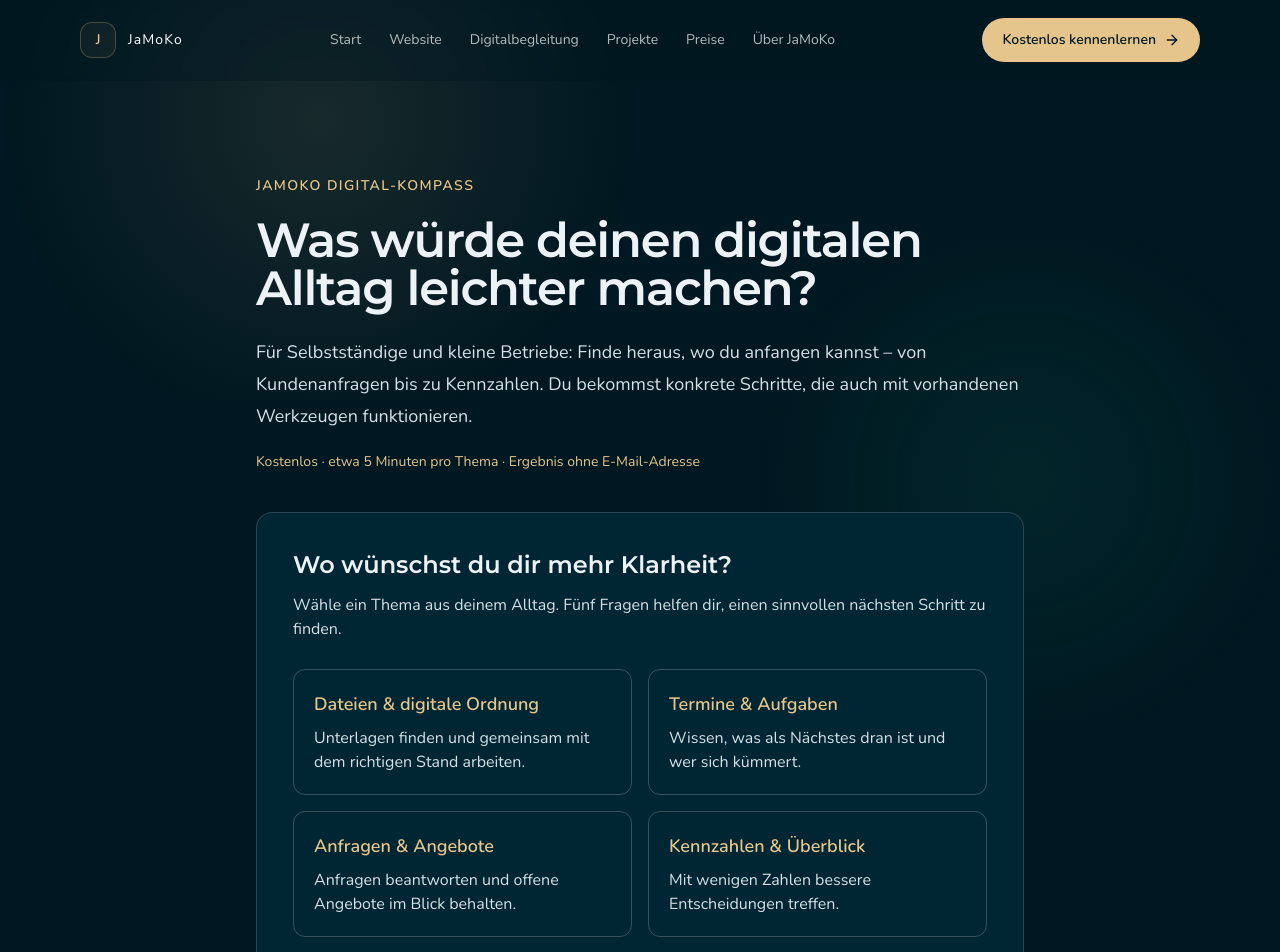
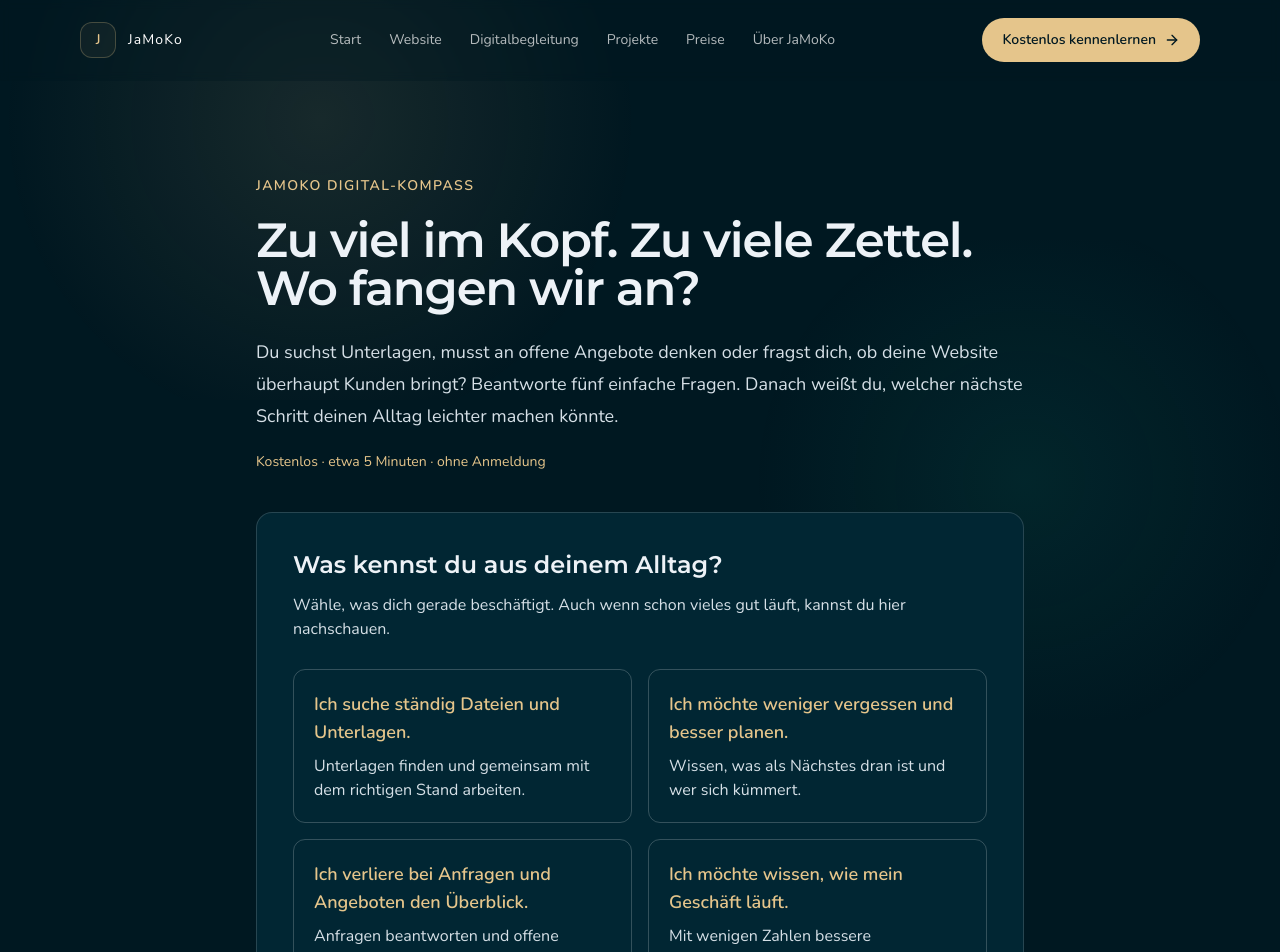
Before and after one commit to Jamoko112026/Jamoko-v1, a Next.js app: page /digital-kompass in a window 1280 px wide. Shown: the top 952 px of the page. Built offline with nearby package versions, Linux system fonts and the light colour scheme.

Commit message:
Make Digital-Kompass copy personal and grounded in customer everyday work

```diff
--- a/app/digital-kompass/page.tsx
+++ b/app/digital-kompass/page.tsx
@@ -12,9 +12,9 @@ export default function DigitalKompassPage() {
   return <section className="px-4 py-14 sm:px-6 md:py-20">
     <div className="mx-auto max-w-3xl">
       <p className="text-sm font-semibold uppercase tracking-widest text-calm-gold">JaMoKo Digital-Kompass</p>
-      <h1 className="mt-5 text-4xl font-semibold tracking-tight text-calm-ink sm:text-5xl">Was würde deinen digitalen Alltag leichter machen?</h1>
-      <p className="mt-6 text-lg leading-8 text-calm-muted">Für Selbstständige und kleine Betriebe: Finde heraus, wo du anfangen kannst – von Kundenanfragen bis zu Kennzahlen. Du bekommst konkrete Schritte, die auch mit vorhandenen Werkzeugen funktionieren.</p>
-      <p className="mt-5 text-sm font-medium text-calm-gold">Kostenlos · etwa 5 Minuten pro Thema · Ergebnis ohne E-Mail-Adresse</p>
+      <h1 className="mt-5 text-4xl font-semibold tracking-tight text-calm-ink sm:text-5xl">Zu viel im Kopf. Zu viele Zettel. Wo fangen wir an?</h1>
+      <p className="mt-6 text-lg leading-8 text-calm-muted">Du suchst Unterlagen, musst an offene Angebote denken oder fragst dich, ob deine Website überhaupt Kunden bringt? Beantworte fünf einfache Fragen. Danach weißt du, welcher nächste Schritt deinen Alltag leichter machen könnte.</p>
+      <p className="mt-5 text-sm font-medium text-calm-gold">Kostenlos · etwa 5 Minuten · ohne Anmeldung</p>
       <DigitalKompass />
       <noscript><p className="mt-6 text-calm-ink">Der interaktive Check benötigt JavaScript. Alternativ kannst du dein Anliegen direkt mit Mo besprechen.</p></noscript>
       <p className="mt-8 text-calm-muted">Lieber direkt sprechen? <Link href="/kontakt" className="text-calm-gold underline">Kontakt zu JaMoKo</Link></p>
--- a/src/components/landing/kompass/DigitalKompass.tsx
+++ b/src/components/landing/kompass/DigitalKompass.tsx
@@ -39,11 +39,11 @@ export function DigitalKompass() {
 
   return <div className="mt-10 rounded-2xl border border-white/15 bg-calm-panel p-5 sm:p-9">
     {!topic ? <>
-      <h2 ref={heading} tabIndex={-1} className="text-2xl font-semibold text-calm-ink">Wo wünschst du dir mehr Klarheit?</h2>
-      <p className="mt-3 text-calm-muted">Wähle ein Thema aus deinem Alltag. Fünf Fragen helfen dir, einen sinnvollen nächsten Schritt zu finden.</p>
+      <h2 ref={heading} tabIndex={-1} className="text-2xl font-semibold text-calm-ink">Was kennst du aus deinem Alltag?</h2>
+      <p className="mt-3 text-calm-muted">Wähle, was dich gerade beschäftigt. Auch wenn schon vieles gut läuft, kannst du hier nachschauen.</p>
       <div className="mt-7 grid gap-4 sm:grid-cols-2">
         {topics.map(t => <button key={t.id} onClick={() => { setTopicId(t.id); setNotice(''); }} className="rounded-xl border border-white/20 p-5 text-left hover:border-calm-gold focus-visible:outline focus-visible:outline-2 focus-visible:outline-offset-4 focus-visible:outline-calm-gold">
-          <span className="block text-lg font-semibold text-calm-gold">{t.title}</span>
+          <span className="block text-lg font-semibold text-calm-gold">{t.invitation}</span>
           <span className="mt-2 block leading-6 text-calm-muted">{t.intro}</span>
         </button>)}
       </div>
@@ -51,17 +51,17 @@ export function DigitalKompass() {
       <p className="text-sm font-semibold text-calm-gold">Dein Ergebnis · {topic.title}</p>
       <h2 ref={heading} tabIndex={-1} className="mt-4 text-2xl font-semibold text-calm-ink sm:text-3xl">{result.title}</h2>
       <p className="mt-4 leading-7 text-calm-muted">{result.reason}</p>
-      <p className="mt-3 text-sm leading-6 text-calm-muted">Diese Orientierung beruht ausschließlich auf deinen Antworten. Wir haben keine Systeme oder Website technisch geprüft.</p>
+      <p className="mt-3 text-sm leading-6 text-calm-muted">Das Ergebnis beruht auf deinen Antworten. Deine Programme oder deine Website haben wir dabei nicht technisch geprüft.</p>
       <h3 className="mt-8 text-lg font-semibold text-calm-gold">{result.kind === 'action' ? 'Dein erster Schritt – und was danach helfen kann' : 'So kannst du weitermachen'}</h3>
       <ol className="mt-4 list-decimal space-y-4 pl-6 leading-7 text-calm-ink">{result.steps.map(s => <li key={s}>{s}</li>)}</ol>
-      {result.metric && <aside className="mt-7 rounded-xl border border-calm-green/30 p-5"><h3 className="font-semibold text-calm-gold">Eine Kennzahl, die dir helfen kann</h3><p className="mt-2 leading-7 text-calm-muted">{result.metric}</p></aside>}
+      {result.metric && <aside className="mt-7 rounded-xl border border-calm-green/30 p-5"><h3 className="font-semibold text-calm-gold">Woran du merken kannst, ob es besser läuft</h3><p className="mt-2 leading-7 text-calm-muted">{result.metric}</p></aside>}
       <details className="mt-7 text-calm-muted"><summary className="cursor-pointer py-3 font-semibold text-calm-ink">Deine Antworten ansehen</summary><dl className="space-y-4">{topic.questions.map((q,i) => <div key={q.title}><dt>{q.title}</dt><dd className="mt-1 text-calm-gold">{choices.find(c => c.value === answers[i])?.label}</dd></div>)}</dl></details>
       <div className="mt-6 flex flex-wrap gap-3"><button className={button} onClick={download}>Ergebnis herunterladen</button><button className={secondary} onClick={() => { setStep(0); setNotice(''); }}>Antworten ändern</button></div>
       <section className="mt-10 border-t border-white/15 pt-8" aria-labelledby="kompass-help">
-        <h3 id="kompass-help" className="text-xl font-semibold text-calm-ink">Möchtest du Unterstützung von Mo?</h3>
-        <p className="mt-3 leading-7 text-calm-muted">Wir können dein Ergebnis gemeinsam einordnen oder einen klar abgegrenzten Schritt umsetzen. Du bekommst vor einer Beauftragung ein Angebot mit Umfang und Preis. Diese Anfrage ist unverbindlich.</p>
+        <h3 id="kompass-help" className="text-xl font-semibold text-calm-ink">Soll ich dir dabei helfen?</h3>
+        <p className="mt-3 leading-7 text-calm-muted">Ich bin Mo. Wir schauen gemeinsam, was du schon nutzt und was dir fehlt. Vor einer Zusammenarbeit klären wir, was ich für dich übernehme und was es kostet. Mit deiner Anfrage gehst du keine Verpflichtung ein.</p>
         <label className="mt-5 flex cursor-pointer items-start gap-3 text-calm-ink"><input type="checkbox" checked={includeSummary} onChange={e => setIncludeSummary(e.target.checked)} className="mt-1 h-5 w-5 shrink-0 accent-[#E5C58B]" /><span>Meine Antworten und das Ergebnis in die E-Mail übernehmen (freiwillig).</span></label>
-        <a className={`${button} mt-5`} href={`mailto:moin@jamoko.de?subject=${encodeURIComponent(`Digital-Kompass: ${topic.title}`)}&body=${encodeURIComponent(mailBody)}`} onClick={() => setNotice('Dein E-Mail-Programm wird geöffnet. Prüfe den Entwurf und sende ihn dort selbst ab. Hier wurde keine Nachricht versendet.')}>Anfrage im E-Mail-Programm vorbereiten</a>
+        <a className={`${button} mt-5`} href={`mailto:moin@jamoko.de?subject=${encodeURIComponent(`Digital-Kompass: ${topic.title}`)}&body=${encodeURIComponent(mailBody)}`} onClick={() => setNotice('Dein E-Mail-Programm wird geöffnet. Prüfe den Entwurf und sende ihn dort selbst ab. Hier wurde keine Nachricht versendet.')}>Mo eine Anfrage schreiben</a>
         <p className="mt-3 text-sm leading-6 text-calm-muted">Du prüfst und versendest die Nachricht selbst. Es wird kein Newsletter abonniert. Falls sich kein E-Mail-Programm öffnet: Schreib an <a className="text-calm-gold underline" href="mailto:moin@jamoko.de">moin@jamoko.de</a> und füge bei Bedarf dein heruntergeladenes Ergebnis hinzu.</p>
         <Link href="/datenschutz" className="mt-3 inline-block text-sm text-calm-gold underline">Hinweise zum Datenschutz</Link>
       </section>
--- a/src/components/landing/kompass/model.ts
+++ b/src/components/landing/kompass/model.ts
@@ -1,51 +1,51 @@
 export const choices = [
-  { value: 'yes', label: 'Ja, das funktioniert zuverlässig' },
-  { value: 'partly', label: 'Teilweise – es hakt noch' },
-  { value: 'no', label: 'Nein, bisher nicht' },
-  { value: 'unknown', label: 'Das weiß ich noch nicht' },
-  { value: 'na', label: 'Für mich nicht relevant' },
+  { value: 'yes', label: 'Ja, meistens' },
+  { value: 'partly', label: 'Mal so, mal so' },
+  { value: 'no', label: 'Nein, das klappt noch nicht' },
+  { value: 'unknown', label: 'Weiß ich nicht' },
+  { value: 'na', label: 'Brauche ich gerade nicht' },
 ] as const;
 export type Answer = typeof choices[number]['value'];
 export type Question = { title: string; tip: string; action: string };
-export type Topic = { id: string; title: string; intro: string; questions: Question[]; metric: string };
+export type Topic = { id: string; title: string; invitation: string; intro: string; questions: Question[]; metric: string };
 const q = (title: string, action: string, tip: string): Question => ({ title, action, tip });
 export const topics: Topic[] = [
-  { id: 'ordnung', title: 'Dateien & digitale Ordnung', intro: 'Unterlagen finden und gemeinsam mit dem richtigen Stand arbeiten.', metric: 'Suchzeit: Miss bei fünf typischen Unterlagen die Minuten bis zum Fund. Wiederhole das nach zwei Wochen. Keine vertraulichen Dateinamen notieren.', questions: [
+  { id: 'ordnung', title: 'Dateien & digitale Ordnung', invitation: 'Ich suche ständig Dateien und Unterlagen.', intro: 'Unterlagen finden und gemeinsam mit dem richtigen Stand arbeiten.', metric: 'Suchzeit: Miss bei fünf typischen Unterlagen die Minuten bis zum Fund. Wiederhole das nach zwei Wochen. Keine vertraulichen Dateinamen notieren.', questions: [
     q('Findest du wichtige Unterlagen an einem festen Ort?', 'Wähle für einen laufenden Auftrag einen gemeinsamen Ablageort. Verlinke vorhandene Dateien, statt sofort alles umzuziehen.', 'Zum Beispiel Angebote, Rechnungen und Projektunterlagen.'),
     q('Erkennst du eindeutig die aktuelle Version?', 'Vereinbare für neue Dateien ein Muster wie Datum_Projekt_Inhalt. Kennzeichne einen verbindlichen Arbeitsstand.', 'Auch dann, wenn mehrere Personen daran arbeiten.'),
     q('Sind Zugriffsrechte nachvollziehbar vergeben?', 'Prüfe an einem Projekt, wer Zugriff braucht. Halte die zuständige Person fest und überprüfe unnötige Freigaben.', 'Nur die Personen, die diese Unterlagen benötigen.'),
     q('Gibt es eine Sicherung, aus der du Dateien wiederherstellen kannst?', 'Kläre, welche Sicherung vorhanden ist. Teste mit einer unkritischen Testdatei die Wiederherstellung, bevor du dich darauf verlässt.', 'Eine synchronisierte Ablage allein beantwortet diese Frage noch nicht.'),
     q('Gibt es eine Person, die die Ablage regelmäßig pflegt?', 'Lege eine verantwortliche Person und zehn Minuten pro Woche für neue Unterlagen fest.', 'Bei einem Einzelbetrieb kannst du das selbst sein.'),
   ]},
-  { id: 'aufgaben', title: 'Termine & Aufgaben', intro: 'Wissen, was als Nächstes dran ist und wer sich kümmert.', metric: 'Überfällige Aufgaben: Zähle wöchentlich offene Aufgaben mit überschrittenem Termin. Betrachte zusätzlich, ob Termine realistisch gesetzt waren.', questions: [
+  { id: 'aufgaben', title: 'Termine & Aufgaben', invitation: 'Ich möchte weniger vergessen und besser planen.', intro: 'Wissen, was als Nächstes dran ist und wer sich kümmert.', metric: 'Überfällige Aufgaben: Zähle wöchentlich offene Aufgaben mit überschrittenem Termin. Betrachte zusätzlich, ob Termine realistisch gesetzt waren.', questions: [
     q('Stehen verbindliche Termine in einem verlässlichen Kalender?', 'Trage die Termine der nächsten Woche in deinen bestehenden Hauptkalender ein.', 'Private Details müssen dafür nicht mit dem Team geteilt werden.'),
     q('Haben offene Aufgaben einen festen Platz?', 'Sammle offene Aufgaben in einer einzigen Liste im vorhandenen Werkzeug.', 'Eine einfache Liste reicht für den Anfang.'),
     q('Ist für jede wichtige Aufgabe jemand verantwortlich?', 'Ergänze bei den fünf wichtigsten Aufgaben jeweils eine verantwortliche Person.', 'Auch bei Aufgaben, an denen mehrere Personen arbeiten.'),
     q('Ist bei wichtigen Aufgaben der nächste Schritt mit Termin klar?', 'Formuliere für drei offene Aufgaben den nächsten konkreten Schritt und einen realistischen Termin.', 'Zum Beispiel: Rückfrage am Dienstag beantworten.'),
     q('Prüfst du regelmäßig, was offen oder überfällig ist?', 'Reserviere einmal pro Woche 15 Minuten für deine Aufgabenübersicht.', 'So bleibt die Liste auch nach dem ersten Aufräumen hilfreich.'),
   ]},
-  { id: 'anfragen', title: 'Anfragen & Angebote', intro: 'Anfragen beantworten und offene Angebote im Blick behalten.', metric: 'Angebotsquote: Gewonnene Angebote geteilt durch alle entschiedenen Angebote desselben Zeitraums. Offene Angebote separat zählen; bei null Entscheidungen keine Quote berechnen.', questions: [
+  { id: 'anfragen', title: 'Anfragen & Angebote', invitation: 'Ich verliere bei Anfragen und Angeboten den Überblick.', intro: 'Anfragen beantworten und offene Angebote im Blick behalten.', metric: 'Angebotsquote: Gewonnene Angebote geteilt durch alle entschiedenen Angebote desselben Zeitraums. Offene Angebote separat zählen; bei null Entscheidungen keine Quote berechnen.', questions: [
     q('Bekommst du bereits passende Kundenanfragen?', 'Kläre zuerst für eine Zielgruppe, welches konkrete Problem dein Angebot löst. Teste eine verständliche Angebotsbeschreibung in einem passenden Kanal.', 'Wenn noch keine Anfragen kommen, ist ein neues Verwaltungssystem meist nicht der erste Schritt.'),
-    q('Sind deine offenen Anfragen an einem Ort sichtbar?', 'Sammle offene Anfragen in einer Tabelle mit Anliegen, Status und nächstem Schritt. Nutze zunächst ein vorhandenes Werkzeug.', 'Unabhängig davon, ob sie per Telefon, E-Mail oder persönlich kommen.'),
+    q('Sind deine offenen Anfragen an einem Ort sichtbar?', 'Fang mit deinen drei letzten Anfragen an: Was ist noch offen? Was ist der nächste Schritt? Halte das in einer einfachen Liste fest – möglichst dort, wo du schon arbeitest.', 'Unabhängig davon, ob sie per Telefon, E-Mail oder persönlich kommen.'),
     q('Erkennst du, welche Anfragen noch eine Antwort brauchen?', 'Kennzeichne neue, beantwortete und abgeschlossene Anfragen mit einem eindeutigen Status.', 'Ohne einzelne Postfächer oder Nachrichten durchsuchen zu müssen.'),
     q('Haben offene Angebote einen nächsten Schritt mit Datum?', 'Trage bei drei offenen Angeboten einen sinnvollen nächsten Kontakttermin ein.', 'Ein Termin zum Nachfassen sollte zur Absprache mit dem Kunden passen.'),
     q('Hältst du fest, welche Angebote angenommen oder abgelehnt wurden?', 'Ergänze bei entschiedenen Angeboten das Ergebnis und, soweit bekannt, den Grund.', 'Ein noch offenes Angebot ist keine Absage.'),
   ]},
-  { id: 'kennzahlen', title: 'Kennzahlen & Überblick', intro: 'Mit wenigen Zahlen bessere Entscheidungen treffen.', metric: 'Beginne mit einer Zahl für deine konkrete Entscheidung: etwa offene Angebote, überfällige Aufgaben oder gebuchte Stunden. Lege Zeitraum, Datenquelle und Zählregel fest. Umsatz ist nicht Gewinn und nicht Zahlungseingang.', questions: [
+  { id: 'kennzahlen', title: 'Kennzahlen & Überblick', invitation: 'Ich möchte wissen, wie mein Geschäft läuft.', intro: 'Mit wenigen Zahlen bessere Entscheidungen treffen.', metric: 'Beginne mit einer Zahl für deine konkrete Entscheidung: etwa offene Angebote, überfällige Aufgaben oder gebuchte Stunden. Lege Zeitraum, Datenquelle und Zählregel fest. Umsatz ist nicht Gewinn und nicht Zahlungseingang.', questions: [
     q('Weißt du, welche Entscheidung deine Zahlen unterstützen sollen?', 'Schreibe eine konkrete Frage auf: zum Beispiel, ob genug Arbeit für den nächsten Monat beauftragt ist.', 'Erst die Frage, dann die passende Kennzahl.'),
     q('Sind die benötigten Daten schon verlässlich erfasst?', 'Prüfe fünf Einträge in deiner vorhandenen Quelle auf Vollständigkeit. Fehlende Werte als unbekannt markieren, nicht als null.', 'Zum Beispiel Angebotsstatus oder gebuchte Stunden.'),
     q('Sind Zeitraum und Bedeutung deiner Kennzahlen klar?', 'Definiere für eine Kennzahl den Zeitraum und was genau gezählt wird.', 'Zum Beispiel entschiedene Angebote im Kalendermonat.'),
     q('Kannst du die Zahlen ohne mehrfaches Abtippen zusammentragen?', 'Nutze zuerst einen vorhandenen Export oder eine einfache Tabelle. Prüfe Summen an wenigen bekannten Fällen.', 'Ein Dashboard lohnt sich erst mit einer verlässlichen Quelle.'),
     q('Führt deine regelmäßige Auswertung zu einer konkreten Entscheidung?', 'Lege einen monatlichen Termin fest und notiere zu einer Zahl genau eine Maßnahme.', 'Eine Übersicht soll dir bei der Arbeit helfen.'),
   ]},
-  { id: 'routinen', title: 'Wiederkehrende Arbeit & KI', intro: 'Wiederholungen vereinfachen, ohne neue Fehlerquellen einzubauen.', metric: 'Zeitaufwand: Miss fünf Durchläufe vor und nach einer Änderung, einschließlich Kontrolle und Korrekturen. Eine Hochrechnung ist eine Schätzung, keine garantierte Ersparnis.', questions: [
+  { id: 'routinen', title: 'Wiederkehrende Arbeit & KI', invitation: 'Ich mache vieles immer wieder von Hand.', intro: 'Wiederholungen vereinfachen, ohne neue Fehlerquellen einzubauen.', metric: 'Zeitaufwand: Miss fünf Durchläufe vor und nach einer Änderung, einschließlich Kontrolle und Korrekturen. Eine Hochrechnung ist eine Schätzung, keine garantierte Ersparnis.', questions: [
     q('Kennst du eine häufige Aufgabe, die spürbar Zeit kostet?', 'Beobachte eine Woche lang wiederkehrende Arbeit. Notiere Häufigkeit und Zeitbedarf ohne sensible Inhalte.', 'Ohne wiederkehrenden Bedarf brauchst du keine Automatisierung.'),
     q('Ist der Ablauf dieser Aufgabe klar beschrieben?', 'Schreibe die einzelnen Schritte einer häufigen Aufgabe auf. Beginne mit einer Checkliste oder Vorlage.', 'Auch Ausnahmen und Entscheidungen gehören dazu.'),
     q('Sind die benötigten Eingaben verlässlich verfügbar?', 'Teste den Ablauf an fünf unkritischen Beispielen und notiere fehlende oder widersprüchliche Angaben.', 'Unklare Eingaben werden durch Automatisierung nicht automatisch besser.'),
     q('Ist geklärt, welche Daten in den verwendeten Werkzeugen verarbeitet werden dürfen?', 'Kläre vor einem KI- oder Automatisierungstest die zulässigen Daten und Zugriffe. Verwende bis dahin erfundene Testdaten.', 'Keine Kundendaten, Zugangsdaten oder vertraulichen Texte für spontane Tests verwenden.'),
     q('Gibt es eine Kontrolle und einen manuellen Ersatzweg bei Fehlern?', 'Lege fest, wer Ergebnisse prüft und wie der Ablauf bei Fehlern manuell weitergeht.', 'Besonders vor dem Versand von Nachrichten oder Änderungen an Kundendaten.'),
   ]},
-  { id: 'website', title: 'Website & Kontakt', intro: 'Verstehen, ob Besucher dein Angebot und den nächsten Schritt erkennen.', metric: 'Passende Website-Anfragen: Frage neue Kontakte freiwillig, wie sie dich gefunden haben. Zähle wöchentlich passende Anfragen. Eine Conversion-Rate braucht zusätzlich verlässliche Besuchsdaten; ohne sie keine Prozentzahl ausweisen.', questions: [
+  { id: 'website', title: 'Website & Kontakt', invitation: 'Ich weiß nicht, ob meine Website Kunden bringt.', intro: 'Verstehen, ob Besucher dein Angebot und den nächsten Schritt erkennen.', metric: 'Passende Website-Anfragen: Frage neue Kontakte freiwillig, wie sie dich gefunden haben. Zähle wöchentlich passende Anfragen. Eine Conversion-Rate braucht zusätzlich verlässliche Besuchsdaten; ohne sie keine Prozentzahl ausweisen.', questions: [
     q('Ist auf deiner Website schnell erkennbar, wem du wobei hilfst?', 'Formuliere für die Startseite einen klaren Satz: Für wen bist du da und welches Problem löst du?', 'Bitte eine unbeteiligte Person, das Angebot nach kurzem Blick zu beschreiben.'),
     q('Findet man auf dem Smartphone einfach den Kontakt?', 'Öffne die Seite auf deinem Handy und suche Telefonnummer oder Kontaktweg. Vereinfache den Weg, wenn du suchen musst.', 'Das ist eine Selbsteinschätzung, kein automatischer Website-Test.'),
     q('Zeigt die Website aktuelle und nachvollziehbare Arbeitsergebnisse?', 'Ergänze ein freigegebenes Projektbeispiel mit Ausgangslage, deiner Leistung und Ergebnis.', 'Verwende nur Inhalte, die du veröffentlichen darfst.'),
@@ -57,7 +57,7 @@ export type Result = { kind: 'action' | 'clarify' | 'good' | 'irrelevant'; title
 export function evaluate(topic: Topic, answers: Answer[]): Result {
   if (answers.length !== topic.questions.length || answers.some(a => !choices.some(c => c.value === a))) throw new Error('Bitte alle Fragen beantworten.');
   const relevant = answers.filter(a => a !== 'na');
-  if (!relevant.length) return { kind: 'irrelevant', title: 'Dieses Thema ist für dich gerade nicht relevant.', reason: 'Du hast alle Fragen als nicht relevant eingeordnet.', steps: ['Wähle bei Bedarf ein anderes Thema. Daraus ergibt sich kein Handlungsbedarf.'] };
+  if (!relevant.length) return { kind: 'irrelevant', title: 'Dieses Thema brauchst du gerade nicht.', reason: 'Du hast bei allen Fragen angegeben, dass du das gerade nicht brauchst.', steps: ['Du musst hier gerade nichts verändern. Schau bei Bedarf nach einem anderen Thema.'] };
   // Missing demand takes precedence over downstream implementation details.
   if ((topic.id === 'anfragen' || topic.id === 'routinen') && answers[0] !== 'yes' && answers[0] !== 'partly') {
     const no = answers[0] === 'no';
@@ -66,12 +66,12 @@ export function evaluate(topic: Topic, answers: Answer[]): Result {
   const gaps = answers.map((a,i) => ({a,i})).filter(({a}) => a === 'no' || a === 'partly');
   // Clarify the KPI's purpose and source before building a dashboard.
   const unknown = answers.findIndex(a => a === 'unknown');
-  if ((topic.id === 'kennzahlen' && unknown >= 0 && unknown < 2) || (!gaps.length && unknown >= 0)) return { kind: 'clarify', title: 'Erst Klarheit schaffen.', reason: `Noch offen: ${topic.questions[unknown].title}`, steps: [topic.questions[unknown].action, 'Prüfe danach erneut, ob eine Änderung wirklich nötig ist.'] };
-  if (!gaps.length) return { kind: 'good', title: 'Deine Grundlage scheint gut zu funktionieren.', reason: 'Du hast die für dich relevanten Punkte als zuverlässig eingeordnet.', steps: ['Behalte deinen vorhandenen Ablauf bei. Aus diesen Antworten ergibt sich kein Bedarf an einem neuen Werkzeug.'], metric: topic.metric };
+  if ((topic.id === 'kennzahlen' && unknown >= 0 && unknown < 2) || (!gaps.length && unknown >= 0)) return { kind: 'clarify', title: 'Schau dir diesen Punkt zuerst in Ruhe an.', reason: `Noch offen: ${topic.questions[unknown].title}`, steps: [topic.questions[unknown].action, 'Prüfe danach erneut, ob eine Änderung wirklich nötig ist.'] };
+  if (!gaps.length) return { kind: 'good', title: 'Das scheint bei dir schon gut zu laufen.', reason: 'Bei den Punkten, die du brauchst, klappt es nach deinen Antworten meistens gut.', steps: ['Bleib bei dem, was für dich funktioniert. Deine Antworten geben keinen Anlass, dafür ein neues Programm einzuführen.'], metric: topic.metric };
   // Security/recovery prerequisites before convenience improvements.
   const prerequisite = (topic.id === 'ordnung' || topic.id === 'routinen') ? gaps.find(g => g.i === 3) : undefined;
   const ordered = prerequisite ? [prerequisite, ...gaps.filter(g => g !== prerequisite)] : gaps;
-  return { kind: 'action', title: ordered[0].i === 3 && topic.id === 'ordnung' ? 'Zuerst die Wiederherstellung klären.' : 'Beginne mit diesem nächsten Schritt.', reason: `Du hast bei „${topic.questions[ordered[0].i].title}“ „${choices.find(c => c.value === ordered[0].a)?.label}“ gewählt.`, steps: ordered.slice(0,3).map(g => topic.questions[g.i].action), metric: topic.id === 'kennzahlen' && answers.slice(0,3).some(a => a !== 'yes') ? undefined : topic.metric };
+  return { kind: 'action', title: ordered[0].i === 3 && topic.id === 'ordnung' ? 'Kommst du im Notfall wieder an deine Dateien?' : topic.id === 'anfragen' && ordered[0].i === 1 ? 'Ein fester Platz für deine offenen Anfragen kann dir helfen.' : 'Hier kannst du anfangen.', reason: `Du hast bei „${topic.questions[ordered[0].i].title}“ „${choices.find(c => c.value === ordered[0].a)?.label}“ gewählt.`, steps: ordered.slice(0,3).map(g => topic.questions[g.i].action), metric: topic.id === 'kennzahlen' && answers.slice(0,3).some(a => a !== 'yes') ? undefined : topic.metric };
 }
 export function summary(topic: Topic, answers: Answer[], result: Result): string {
   return ['JaMoKo Digital-Kompass', topic.title, '', 'Selbsteinschätzung, kein technischer Audit.', result.title, result.reason, '', ...result.steps.map((s,i) => `${i+1}. ${s}`), ...(result.metric ? ['', 'Mögliche Kennzahl:', result.metric] : []), '', 'Deine Antworten:', ...topic.questions.map((q,i) => `${q.title} — ${choices.find(c => c.value === answers[i])?.label ?? ''}`)].join('\n');
```
